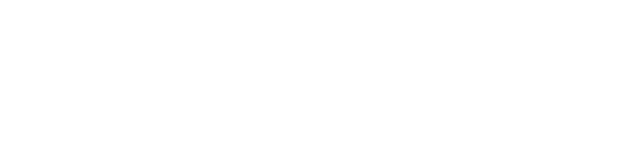
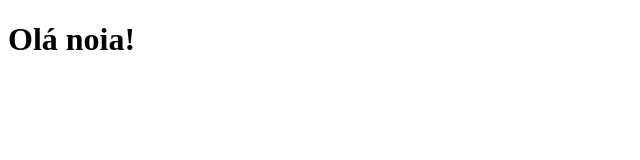
Before and after one commit to FelipeBariri/fpm, a plain HTML site: page index.html in a window 1280 px wide. Shown: the whole page, without its empty margins (0-640 px from the left). Drawn offline with Linux system fonts and the light colour scheme.

Commit message:
Alteração no index

```diff
--- a/index.html
+++ b/index.html
@@ -3,10 +3,12 @@
 <head>
     <meta charset="UTF-8">
     <meta name="viewport" content="width=device-width, initial-scale=1.0">
-    <title>Document</title>
+    <title>Pagina inicial</title>
     <link rel="stylesheet" href="assets/assets.css">
 </head>
 <body>
-
+    <div>
+        <h1>Olá noia!</h1>
+    </div>
 </body>
 </html>
```
